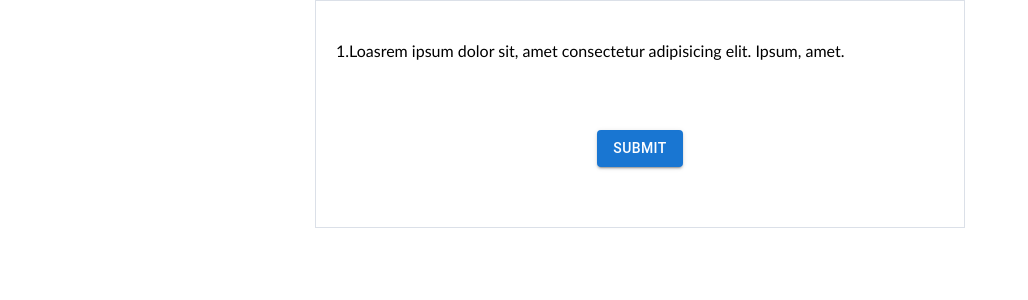
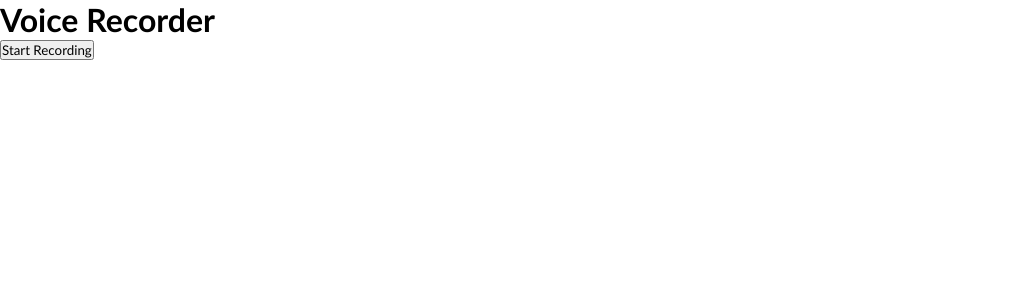
Before and after one commit to Shaon046/versant_test, a Next.js app: page /components/Voicetest in a window 1280 px wide. Shown: the top 300 px of the page, without its empty margins (0-1028 px from the left). Built offline with nearby package versions, Linux system fonts and the light colour scheme.

Commit message:
v5:audio record

```diff
--- a/package.json
+++ b/package.json
@@ -15,6 +15,7 @@
     "@mui/material": "^5.15.7",
     "@reduxjs/toolkit": "^2.1.0",
     "axios": "^1.6.7",
+    "mic-recorder-to-mp3": "^2.2.2",
     "next": "14.1.0",
     "react": "^18",
     "react-dom": "^18",
--- a/pages/components/StartTest.jsx
+++ b/pages/components/StartTest.jsx
@@ -1,7 +1,7 @@
 import React from "react";
 import styled from "styled-components";
 import PrimaryButton from "./PrimaryButton";
-import { useDispatch ,useSelector} from "react-redux";
+import { useDispatch, useSelector } from "react-redux";
 
 import { setStart } from "../../redux/testSlice";
 const Container = styled.div`
@@ -31,9 +31,6 @@ const StartTest = () => {
   //hooks
   const dispatch = useDispatch();
 
-
-
-
   const onReadyHandler = () => {
     dispatch(setStart());
     console.log("CLICKED");
--- a/pages/components/Voicetest.jsx
+++ b/pages/components/Voicetest.jsx
@@ -1,62 +1,76 @@
-import React, { useState } from "react";
-import Radio from "@mui/material/Radio";
-import RadioGroup from "@mui/material/RadioGroup";
-import FormControlLabel from "@mui/material/FormControlLabel";
-import FormControl from "@mui/material/FormControl";
-import FormLabel from "@mui/material/FormLabel";
-import styled from "styled-components";
-import { keyframes } from "styled-components";
-import PrimaryButton from "./PrimaryButton";
-
-const MainContainer = styled.div`
-  width: 100%;
-  max-width: 650px;
-  margin: 0 auto;
-  background: #7e7a7a;
-  border: 1px solid var(--main-border-color);
-  background-color: var(--main-primary-color);
-  padding: 20px;
-
-  @media (max-width: 768px) {
-    padding: 15px;
-    font-size: 0.9rem;
-  }
-`;
-const QuestionConatiner = styled.p`
-  text-align: left;
-  padding: 20px 0 20px 0;
-`;
-
-
-
+import React, { useState, useEffect, useRef } from "react";
 
 const VoiceTest = () => {
-  const dummy =
-    "Loasrem ipsum dolor sit, amet consectetur adipisicing elit. Ipsum, amet.";
+  const [isRecording, setIsRecording] = useState(false);
+  const [audioUrl, setAudioUrl] = useState(null);
+  const mediaRecorder = useRef(null);
+  const chunks = useRef([]);
 
+  useEffect(() => {
+    if (isRecording) {
+      let stream;
 
+      navigator.mediaDevices.getUserMedia({ audio: true }).then((recordedStream) => {
+          stream = recordedStream;
+          mediaRecorder.current = new MediaRecorder(stream);
 
-    const [isRecording, setIsRecording] = useState(false);
+          mediaRecorder.current.ondataavailable = (e) => {
+            if (e.data.size > 0) {
+              chunks.current.push(e.data);
+            }
+          };
 
-    const handleRecordClick = () => {
-      setIsRecording((prevState) => !prevState);
-    };
+          mediaRecorder.current.onstop = () => {
+            const blob = new Blob(chunks.current, { type: "audio/wav" });
+            setAudioUrl(URL.createObjectURL(blob)); // Set audioUrl to the Blob URL
+            chunks.current = [];
+          };
 
+          mediaRecorder.current.start();
+        })
+        .catch((error) => {
+          if (
+            error.name === "NotAllowedError" ||
+            error.name === "PermissionDeniedError"
+          ) {
+            const allowPermission = window.confirm(
+              "Microphone access is required for recording. Please enable microphone access in your browser settings and try again."
+            );
+            if (allowPermission) {
+              console.log(
+                "User denied microphone access. Provide instructions for enabling microphone access in browser settings."
+              );
+            }
+          } else {
+            console.error("Error accessing microphone:", error);
+          }
+        });
+    } else if (mediaRecorder.current) {
+      mediaRecorder.current.stop();
+      mediaRecorder.current = null;
+    }
+  }, [isRecording]);
+
+  const handleStartRecording = () => {
+    setIsRecording(true);
+  };
+
+  const handleStopRecording = () => {
+    setIsRecording(false);
+  };
 
   return (
-    <>
-      <MainContainer>
-        <QuestionConatiner>{"1." + dummy}</QuestionConatiner>
-
-
-
-        <div style={{ padding: "40px" }}>
-          {" "}
-          <PrimaryButton>Submit</PrimaryButton>
-        </div>
-
-      </MainContainer>
-    </>
+    <div>
+      <h1>Voice Recorder</h1>
+      {!isRecording ? (
+        <button onClick={handleStartRecording}>Start Recording</button>
+      ) : (
+        <button onClick={handleStopRecording}>Stop Recording</button>
+      )}
+      {audioUrl && (
+        <audio controls src={audioUrl}></audio>
+      )}
+    </div>
   );
 };
 
```
Also changed, not shown: pages/Test.jsx (+4 -4 lines), pages/login.js (+16 -19 lines), 1 other file (tests, documents, lock files or other folders).
